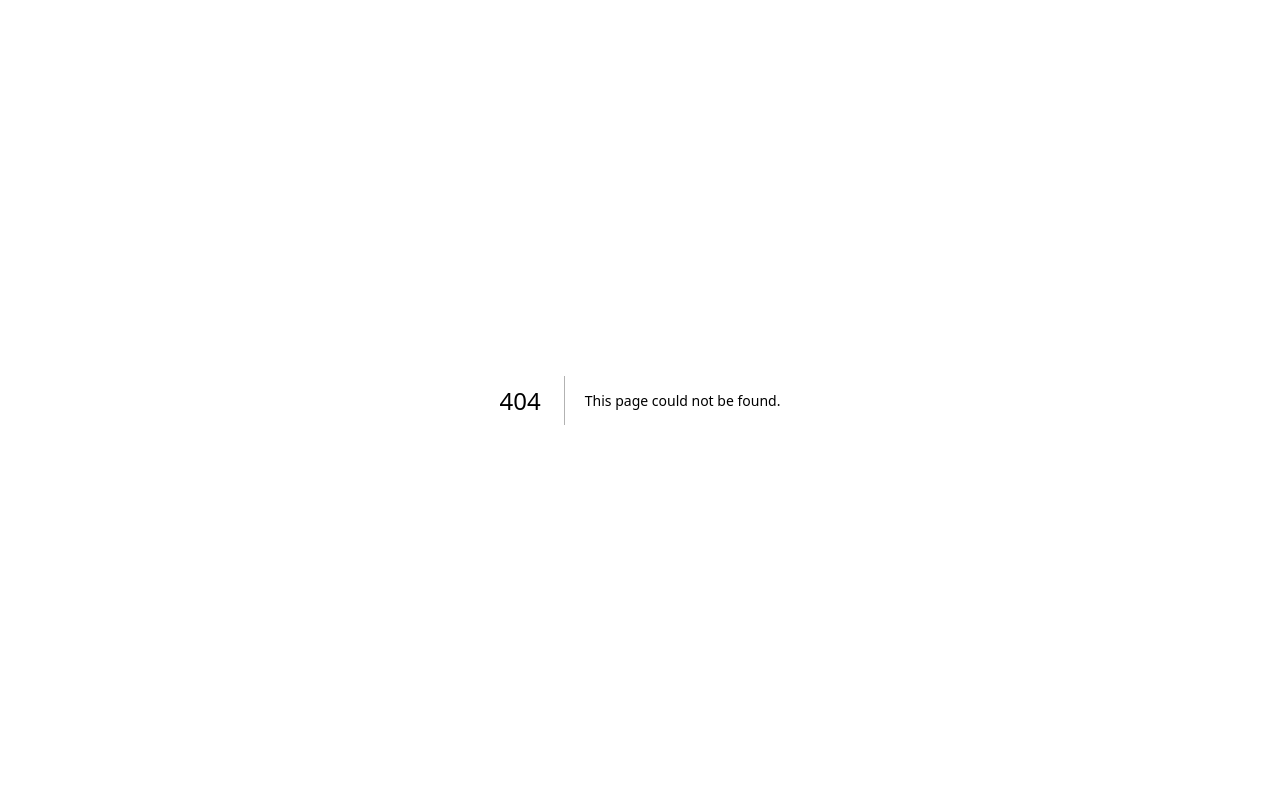
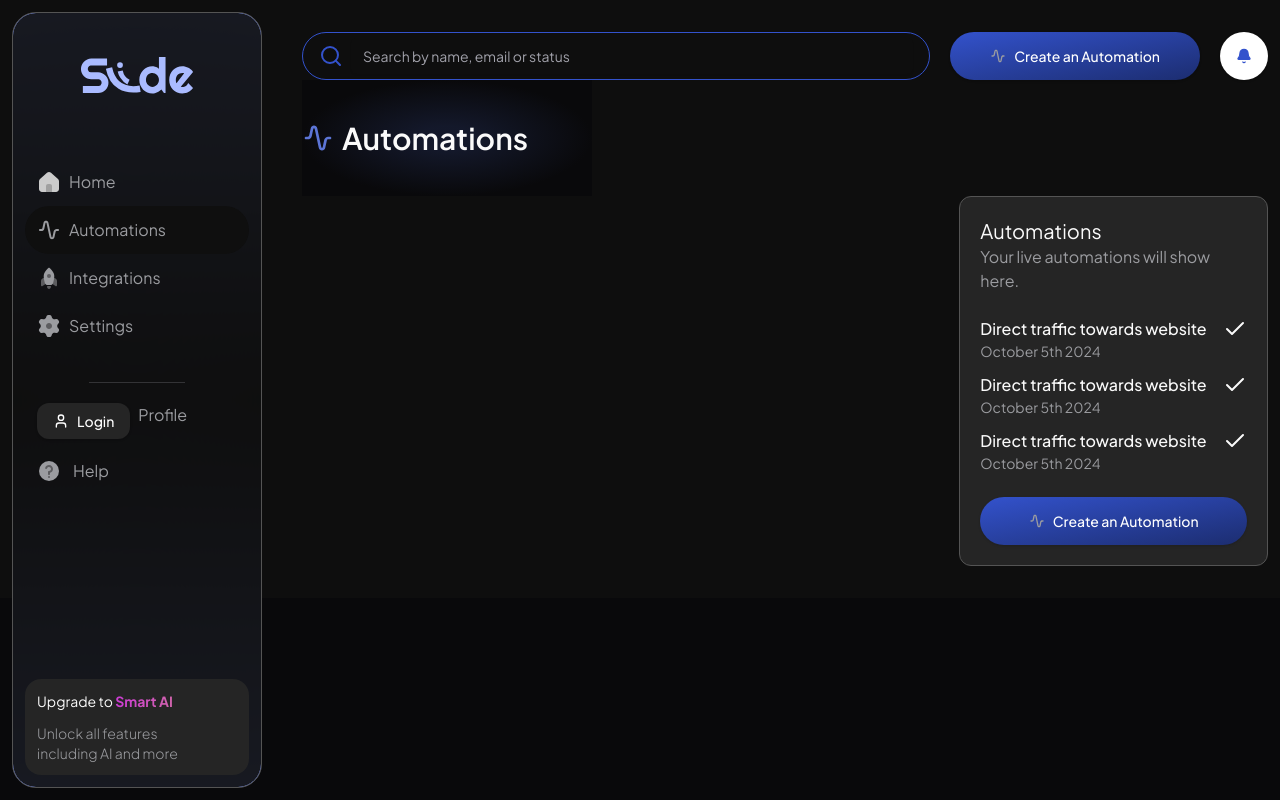
Before and after one commit to nextArtDev/insta-assist, a Next.js app: page /dashboard/1/automations in a window 1280 px wide. Before the commit this address had no page. Built offline with nearby package versions, Linux system fonts and the light colour scheme; no server answers.

Commit message:
automation list ui

```diff
--- /dev/null
+++ b/app/(protected)/dashboard/[slug]/automations/page.tsx
@@ -0,0 +1,41 @@
+import CreateAutomation from '@/components/global/create-automation'
+import { Check } from 'lucide-react'
+import React from 'react'
+
+type Props = {}
+
+const Page = (props: Props) => {
+  return (
+    <div className="grid grid-cols-1 lg:grid-cols-6 gap-5">
+      <div className="lg:col-span-4">{/* <AutomationList /> */}</div>
+      <div className="lg:col-span-2">
+        <div className="flex flex-col rounded-xl bg-background-80 gap-y-6 p-5 border-[1px] overflow-hidden border-in-active">
+          <div>
+            <h2 className="text-xl ">Automations</h2>
+            <p className="text-text-secondary">
+              Your live automations will show here.
+            </p>
+          </div>
+          <div className="flex flex-col gap-y-3">
+            {[1, 2, 3].map((item) => (
+              <div key={item} className="flex items-start justify-between">
+                <div className="flex flex-col">
+                  <h3 className="font-medium">
+                    Direct traffic towards website
+                  </h3>
+                  <p className="text-text-secondary text-sm">
+                    October 5th 2024
+                  </p>
+                </div>
+                <Check />
+              </div>
+            ))}
+          </div>
+          <CreateAutomation />
+        </div>
+      </div>
+    </div>
+  )
+}
+
+export default Page
--- /dev/null
+++ b/components/global/automation-list.tsx
@@ -0,0 +1,110 @@
+'use client'
+
+import { cn } from '@/lib/utils'
+import Link from 'next/link'
+import React, { useMemo } from 'react'
+import { Button } from '@/components/ui/button'
+// import GradientButton from '../gradient-button'
+// import { useQueryAutomations } from '@/hooks/user-queries'
+// import CreateAutomation from '../create-automation'
+// import { useMutationDataState } from '@/hooks/use-mutation-data'
+
+type Props = {}
+
+const AutomationList = (props: Props) => {
+  //   const { data } = useQueryAutomations()
+
+  //   const { latestVariable } = useMutationDataState(['create-automation'])
+  //   console.log(latestVariable)
+  //   const { pathname } = usePaths()
+
+  //   const optimisticUiData = useMemo(() => {
+  //     if (latestVariable && latestVariable?.variables && data) {
+  //       const test = [latestVariable.variables, ...data.data]
+  //       return { data: test }
+  //     }
+  //     return data || { data: [] }
+  //   }, [latestVariable, data])
+
+  //   if (data?.status !== 200 || data.data.length <= 0) {
+  //     return (
+  //       <div className="h-[70vh] flex justify-center items-center flex-col gap-y-3">
+  //         <h3 className="text-lg text-gray-400">No Automations </h3>
+  //         <CreateAutomation />
+  //       </div>
+  //     )
+  //   }
+
+  return (
+    <div className="flex flex-col gap-y-3">
+      {/* {optimisticUiData.data!.map((automation) => (
+        <Link
+          href={`${pathname}/${automation.id}`}
+          key={automation.id}
+          className="bg-[#1D1D1D] hover:opacity-80 transition duration-100 rounded-xl p-5 border-[1px] radial--gradient--automations flex border-[#545454]"
+        >
+          <div className="flex flex-col flex-1 items-start">
+            <h2 className="text-xl font-semibold">{automation.name}</h2>
+            <p className="text-[#9B9CA0] text-sm font-light mb-2">
+              This is from the comment
+            </p>
+
+            {automation.keywords.length > 0 ? (
+              <div className="flex gap-x-2 flex-wrap mt-3">
+                {
+                  //@ts-ignore
+                  automation.keywords.map((keyword, key) => (
+                    <div
+                      key={keyword.id}
+                      className={cn(
+                        'rounded-full px-4 py-1 capitalize',
+                        (0 + 1) % 1 == 0 &&
+                          'bg-keyword-green/15 border-2 border-keyword-green',
+                        (1 + 1) % 2 == 0 &&
+                          'bg-keyword-purple/15 border-2 border-keyword-purple',
+                        (2 + 1) % 3 == 0 &&
+                          'bg-keyword-yellow/15 border-2 border-keyword-yellow',
+                        (3 + 1) % 4 == 0 &&
+                          'bg-keyword-red/15 border-2 border-keyword-red'
+                      )}
+                    >
+                      {keyword.word}
+                    </div>
+                  ))
+                }
+              </div>
+            ) : (
+              <div className="rounded-full border-2 mt-3 border-dashed border-white/60 px-3 py-1">
+                <p className="text-sm text-[#bfc0c3]">No Keywords</p>
+              </div>
+            )}
+          </div>
+          <div className="flex flex-col justify-between">
+            <p className="capitalize text-sm font-light text-[#9B9CA0]">
+              {getMonth(automation.createdAt.getUTCMonth() + 1)}{' '}
+              {automation.createdAt.getUTCDate() === 1
+                ? `${automation.createdAt.getUTCDate()}st`
+                : `${automation.createdAt.getUTCDate()}th`}{' '}
+              {automation.createdAt.getUTCFullYear()}
+            </p>
+
+            {automation.listener?.listener === 'SMARTAI' ? (
+              <GradientButton
+                type="BUTTON"
+                className="w-full bg-background-80 text-white hover:bg-background-80"
+              >
+                Smart AI
+              </GradientButton>
+            ) : (
+              <Button className="bg-background-80 hover:bg-background-80 text-white">
+                Standard
+              </Button>
+            )}
+          </div>
+        </Link>
+      ))} */}
+    </div>
+  )
+}
+
+export default AutomationList
--- /dev/null
+++ b/components/global/gradient-button.tsx
@@ -0,0 +1,39 @@
+import { Button } from '@/components/ui/button'
+import { cn } from '@/lib/utils'
+import Link from 'next/link'
+import React from 'react'
+
+type Props = {
+  children: React.ReactNode
+  type: 'BUTTON' | 'LINK'
+  href?: string
+  className?: string
+}
+
+const GradientButton = ({ children, type, className, href }: Props) => {
+  const gradients =
+    'bg-gradient-to-r from-indigo-500 via-purple-500 to-pink-500 rounded-xl p-[2px]'
+
+  switch (type) {
+    case 'BUTTON':
+      return (
+        <div className={gradients}>
+          <Button className={cn(className, 'rounded-xl')}>{children}</Button>
+        </div>
+      )
+
+    case 'LINK':
+      return (
+        <div className={gradients}>
+          <Link href={href!} className={cn(className, 'rounded-xl')}>
+            {children}
+          </Link>
+        </div>
+      )
+
+    default:
+      return null
+  }
+}
+
+export default GradientButton
```
